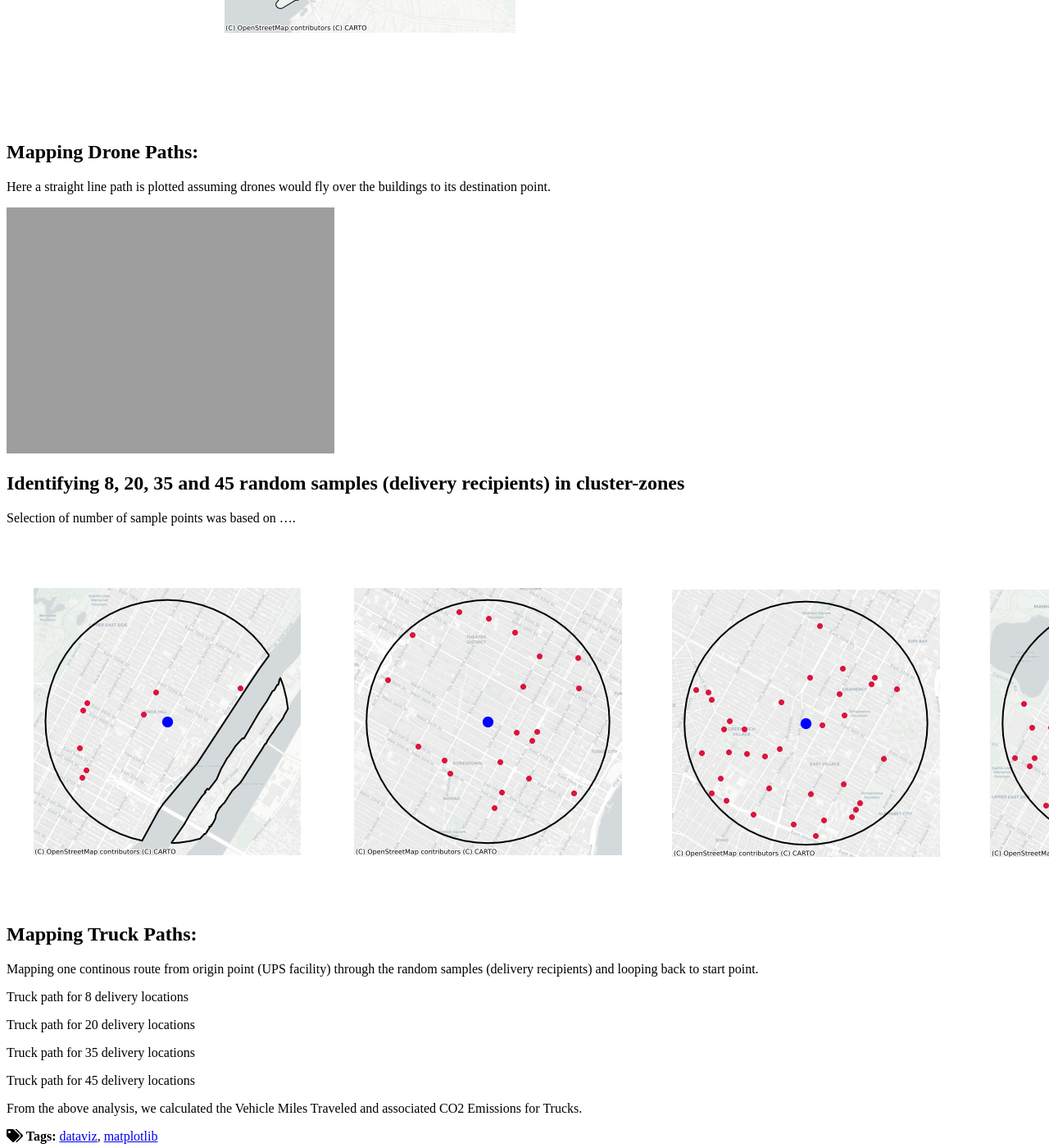
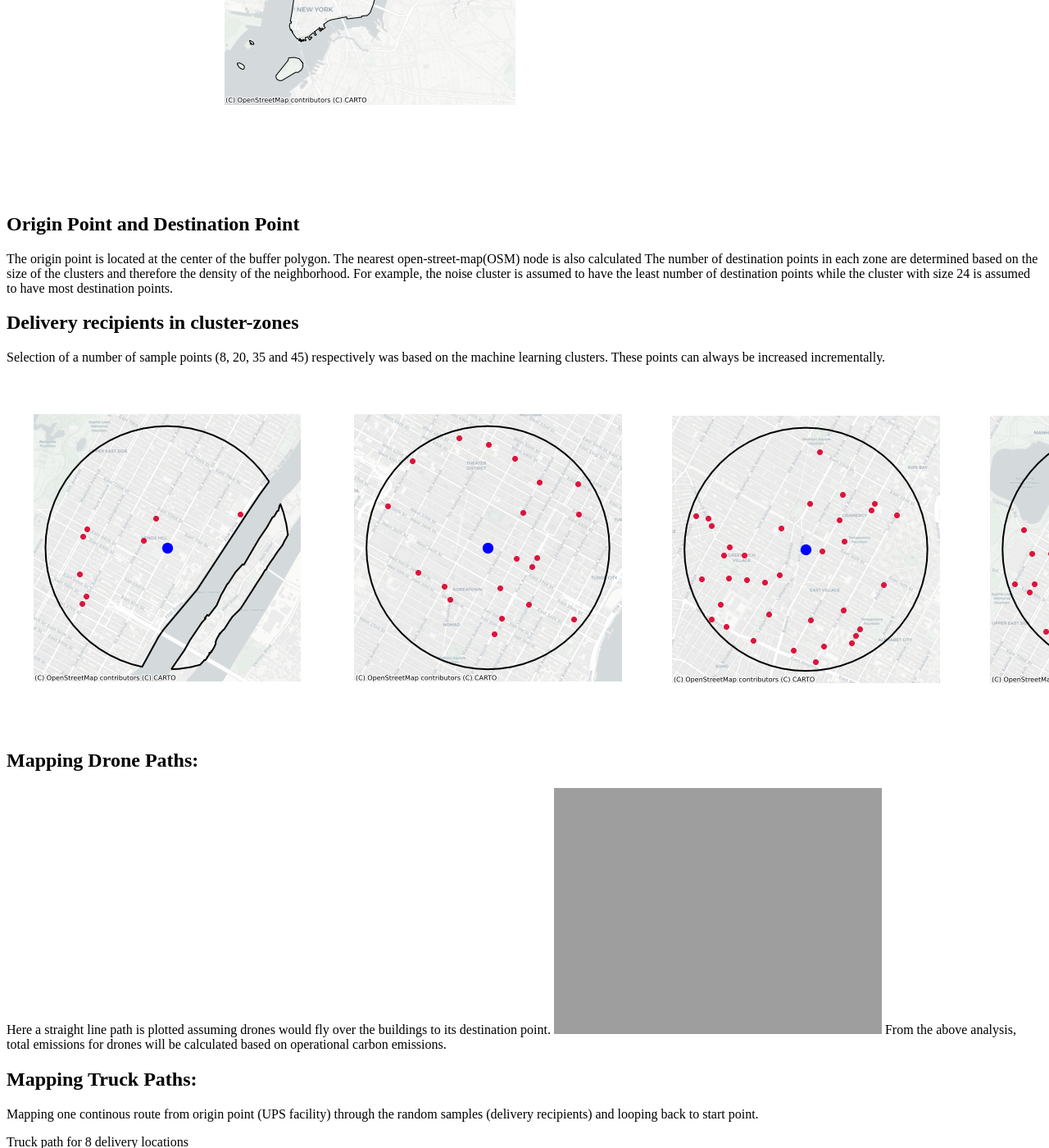
Before and after one commit to suryajps/Spatial-Analysis-for-Drone-vs-Truck-Deliveries-, a Jekyll site: the page built from _posts/2020-12-21-Manhattan-Analysis.md, in a window 1280 px wide and 1400 px high, scrolled down 2363 px. Shown: the whole window at 82% size. Built offline with Jekyll 4.4.1, drawn with Linux system fonts in a browser that asks for light colours; cached includes are drawn as plain includes; nearby versions of some CDN libraries; some of the changed text lies outside the part shown.

Commit message:
Update 2020-12-21-Manhattan-Analysis.md

```diff
--- a/_posts/2020-12-21-Manhattan-Analysis.md
+++ b/_posts/2020-12-21-Manhattan-Analysis.md
@@ -26,24 +26,28 @@
 <div id="folium-chart-1"></div>
 
 ## Un-supervised Clustering Analysis to geo-locate proximity of facilities
-There were 48 UPS customer center and UPS store facilities in the Manhattan Area, of which we assume that not all facilities would provide delivery service since they are located in close proximities. Hence, we....
+There were 48 UPS customer center and UPS store facilities in the Manhattan Area, of which we assume that not all facilities would provide delivery service since they are located in close proximities. We used an unsupervised clustering algorithm to determine 3 clusters for further analysis. Each cluster has a varying number of UPS stores with figures 04, 05, and 21 UPS stores clustered for a particular label. The fourth cluster was chosen from noise samples to account for UPS Stores at farther locations.
+
 
 ![nyc-ml]({{ site.url }}{{ site.baseurl }}/assets/images/NYC_ML.png)
 
 ## Buffer radius of 1.5km from each facility:
+The urban area of Manhattan is categorized into zones (buffer radii or optimized polygon) for each UPS store. The radii for each buffer is determined to ensure minimum overlap. Each buffer zone serves as a bounding radius for the maximum travel path of trucks and drones.
 
 ![nyc-buffer]({{ site.url }}{{ site.baseurl }}/assets/images/NYC_Buffer.png)
 
+## Origin Point and Destination Point
+The origin point is located at the center of the buffer polygon. The nearest open-street-map(OSM) node is also calculated
+The number of destination points in each zone are determined based on the size of the clusters and therefore the density of the neighborhood. For example, the noise cluster is assumed to have the least number of destination points while the cluster with size 24 is assumed to have most destination points.
+
+## Delivery recipients in cluster-zones
+Selection of a number of sample points (8, 20, 35 and 45) respectively was based on the machine learning clusters. These points can always be increased incrementally.
+![nyc-buffer]({{ site.url }}{{ site.baseurl }}/assets/images/random points_nyc.png)
+
 ## Mapping Drone Paths:
 Here a straight line path is plotted assuming drones would fly over the buildings to its destination point.
-
 ![nyc-buffer]({{ site.url }}{{ site.baseurl }}/assets/images/drones.png)
-
-
-## Identifying 8, 20, 35 and 45 random samples (delivery recipients) in cluster-zones
-Selection of number of sample points was based on ....
-
-![nyc-buffer]({{ site.url }}{{ site.baseurl }}/assets/images/random points_nyc.png)
+From the above analysis, total emissions for drones will be calculated based on operational carbon emissions.
 
 ## Mapping Truck Paths:
 Mapping one continous route from origin point (UPS facility) through the random samples (delivery recipients) and looping back to start point.
```
